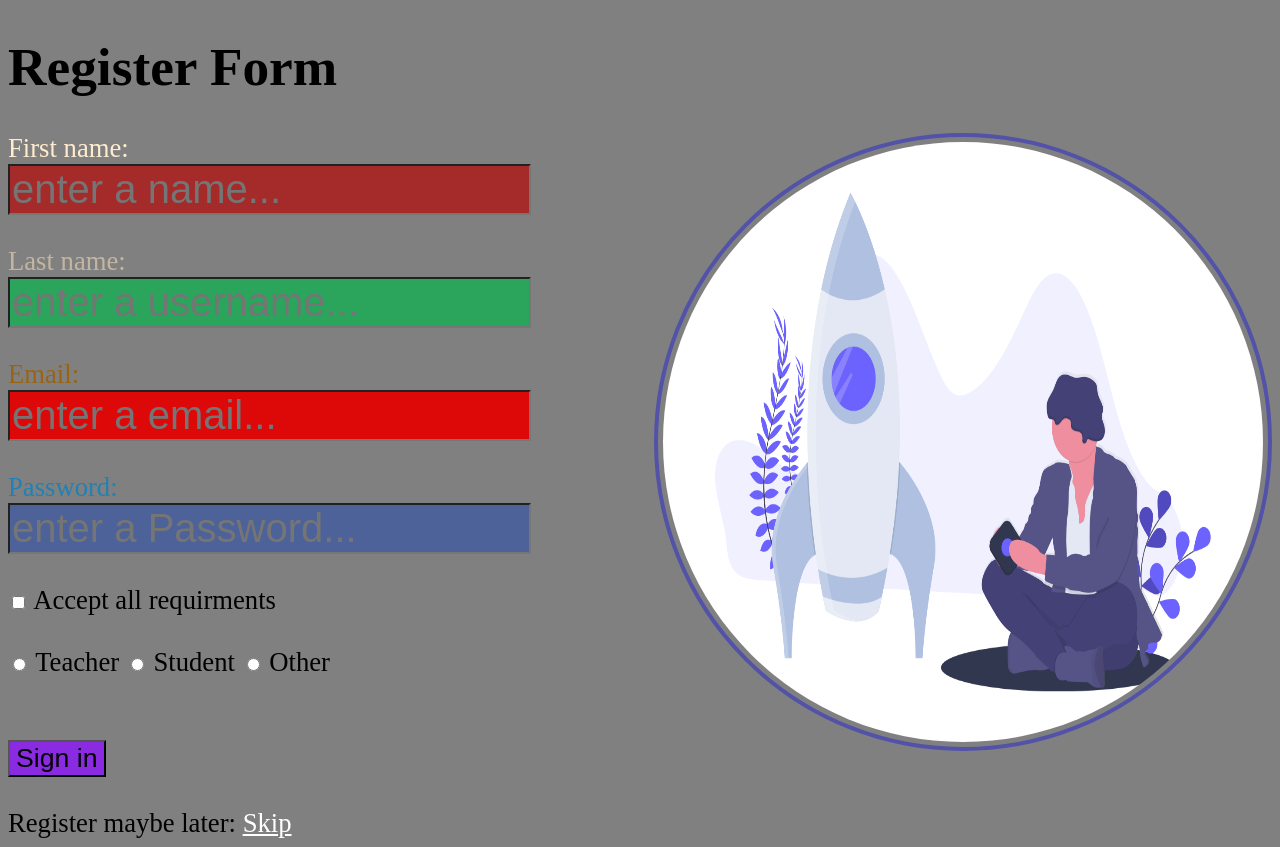
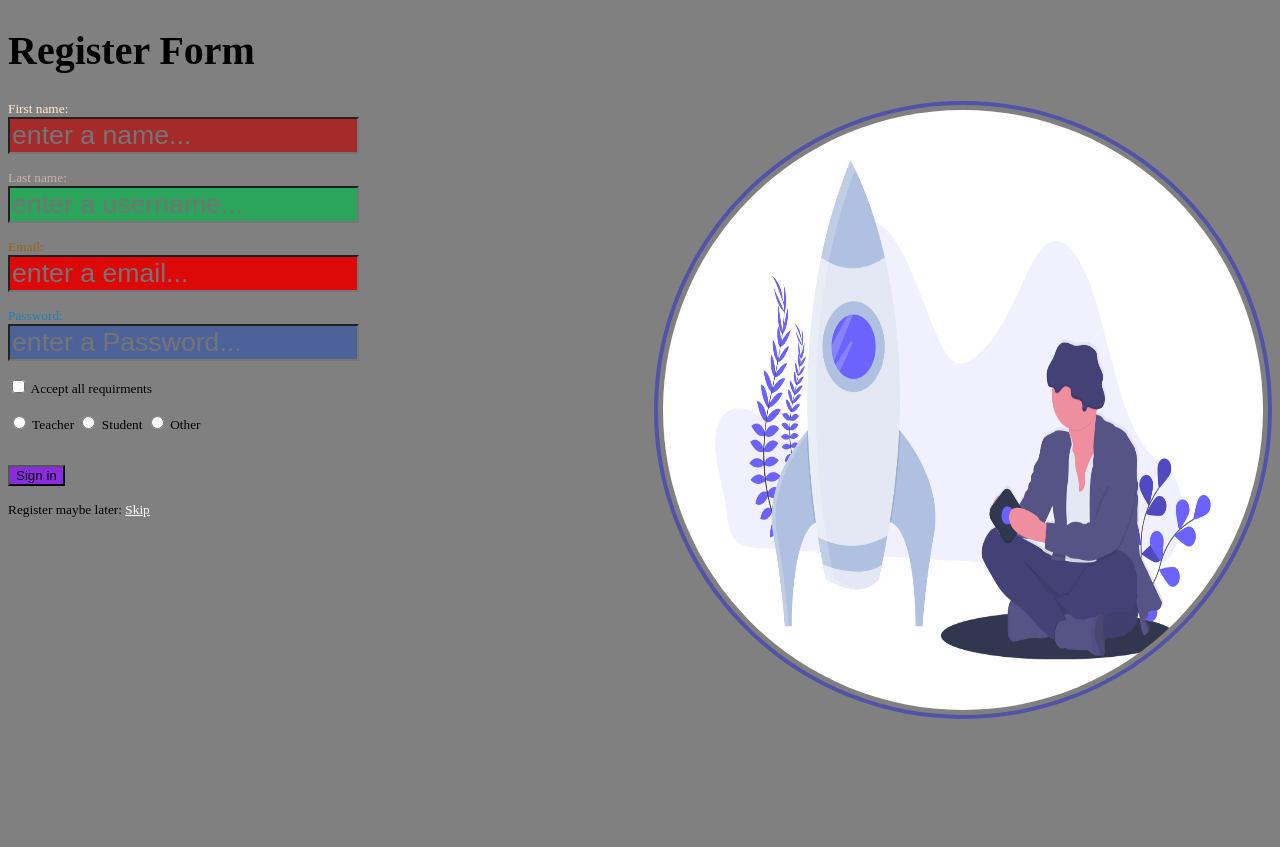
Before and after one commit to leilanazarli/GWP-Homework, a plain HTML site: page html 06.03/Register form.html in a window 1280 px wide. After the commit the page ends 800 px from the top, so only its background shows below. Drawn offline with Linux system fonts and the light colour scheme.

Commit message:
Update style register.css

```diff
--- a/html 06.03/style register.css
+++ b/html 06.03/style register.css
@@ -1,7 +1,7 @@
 body {
     background-color: gray;
 }
-h1{ font-size: 40pt;}
+h1{ font-size: 30pt;}
 .e { accent-color: yellow;}
 .radio {accent-color: red;}
 .a {
@@ -54,7 +54,7 @@ background-color: rebeccapurple;}
   button {background-color: blueviolet;}
   a { accent-color: red;
 color: white;}
-.size{font-size: 20pt;
+.size{font-size: 10pt;
 }
-input { font-size: 30pt;}
-button { font-size: 20pt;}
+input { font-size: 20pt;}
+button { font-size: 10pt;}
```
